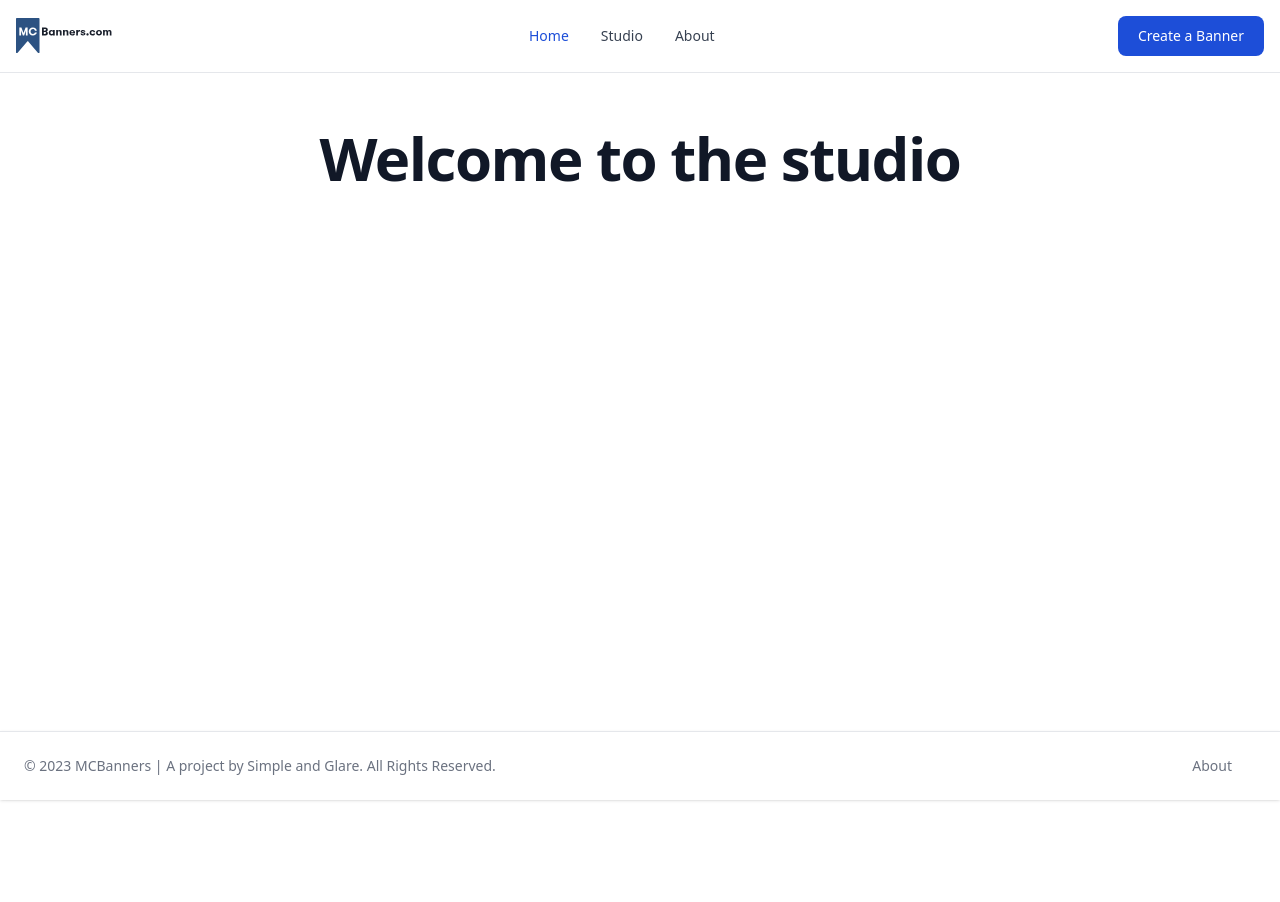
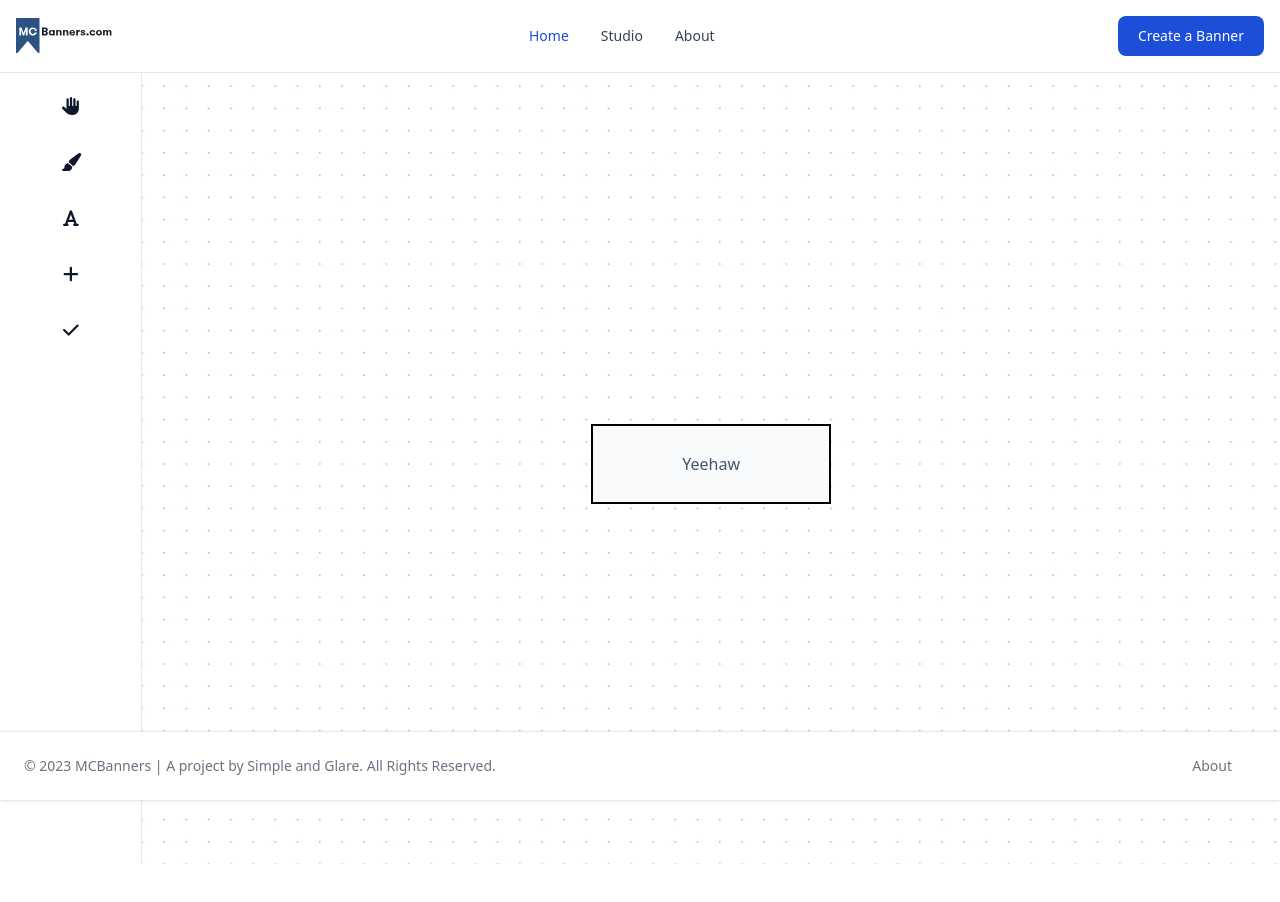
Before and after one commit to MCBanners/website-next, a Nuxt app: page /studio in a window 1280 px wide. Shown: the top 902 px of the page. Before the commit the page ends 800 px from the top, so only its background shows below. Built offline with nearby package versions, Linux system fonts and the light colour scheme.

Commit message:
quik designs

```diff
--- a/app.vue
+++ b/app.vue
@@ -1,7 +1,7 @@
 <template>
     <div>
-        <AppHeader />
+        <CoreStructureHeader />
         <NuxtPage />
-        <AppFooter />
+        <CoreStructureFooter />
     </div>
 </template>
--- a/components/AppHeader.vue
+++ b/components/core/structure/Header.vue
@@ -30,9 +30,9 @@
 
             <div class="items-center justify-between hidden w-full md:flex md:w-auto md:order-1" id="navbar-sticky">
                 <ul class="flex flex-col p-4 mt-4 border border-gray-100 rounded-lg bg-gray-50 md:flex-row md:space-x-8 md:mt-0 md:text-sm md:font-medium md:border-0 md:bg-white dark:bg-gray-800 md:dark:bg-gray-900 dark:border-gray-700">
-                    <li><NavbarLink path="/" text="Home" :active="true" /></li>
-                    <li><NavbarLink path="/studio" text="Studio" /></li>
-                    <li><NavbarLink path="/about" text="About" /></li>
+                    <li><CoreUtilNavbarLink path="/" text="Home" :active="true" /></li>
+                    <li><CoreUtilNavbarLink path="/studio" text="Studio" /></li>
+                    <li><CoreUtilNavbarLink path="/about" text="About" /></li>
                 </ul>
             </div>
         </div>
--- /dev/null
+++ b/components/studio/BannerContainer.vue
@@ -0,0 +1,5 @@
+<template>
+    <div class="flex justify-center items-center w-60 h-20 bg-slate-50 text-slate-600 border-2 border-black">
+        <p>Yeehaw</p>
+    </div>
+</template>
--- /dev/null
+++ b/components/studio/Canvas.vue
@@ -0,0 +1,12 @@
+<template>
+    <section id="canvas" class="flex w-screen justify-center items-center">
+        <StudioBannerContainer />
+    </section>
+</template>
+
+<style lang="scss">
+#canvas {
+    background: url('~/assets/image/pattern/studio/dot-grid.webp');
+    background-repeat: repeat;
+}
+</style>
--- /dev/null
+++ b/components/studio/Toolbar.vue
@@ -0,0 +1,22 @@
+<template>
+    <section class="flex flex-col items-center justify-start gap-y-7 py-7 text-lg bg-white text-slate-900 h-screen w-40 border-r border-r-gray-200">
+        <div class="move-tool">
+            <font-awesome-icon icon="fa-solid fa-hand" />
+        </div>
+        <div class="paint-tool">
+            <font-awesome-icon icon="fa-solid fa-paintbrush" />
+        </div>
+        <div class="text-tool">
+            <font-awesome-icon icon="fa-solid fa-font" />
+        </div>
+        <div class="component-tool">
+            <font-awesome-icon icon="fa-solid fa-plus" />
+        </div>
+        <div class="component-tool">
+            <font-awesome-icon icon="fa-solid fa-check" />
+        </div>
+    </section>
+</template>
+
+<style lang="scss">
+</style>
--- a/nuxt.config.ts
+++ b/nuxt.config.ts
@@ -6,5 +6,16 @@ export default defineNuxtConfig({
 
     typescript: {
         shim: false
-    }
+    },
+
+    components: [
+        { path: '~/components/core/structure', prefix: 'CoreStructure' },
+        { path: '~/components/core/util', prefix: 'CoreUtil' },
+        { path: '~/components/studio', prefix: 'Studio' },
+        '~/components'
+    ],
+
+    css: [
+        '@fortawesome/fontawesome-svg-core/styles.css'
+    ]
 })
--- a/package.json
+++ b/package.json
@@ -9,9 +9,13 @@
   },
   "devDependencies": {
     "@nuxtjs/tailwindcss": "^6.4.0",
-    "nuxt": "^3.1.2"
+    "nuxt": "^3.1.2",
+    "sass": "^1.61.0"
   },
   "dependencies": {
+    "@fortawesome/fontawesome-svg-core": "^6.4.0",
+    "@fortawesome/free-solid-svg-icons": "^6.4.0",
+    "@fortawesome/vue-fontawesome": "^3.0.3",
     "flowbite": "^1.6.3"
   }
 }
--- a/pages/studio.vue
+++ b/pages/studio.vue
@@ -1,9 +1,6 @@
 <template>
-    <section class="my-16 bg-white dark:bg-gray-900">
-        <div class="py-8 px-4 mx-auto max-w-screen-xl text-center lg:py-16 lg:px-12">
-            <h1 class="mb-8 text-4xl font-extrabold tracking-tight leading-none text-gray-900 md:text-5xl lg:text-6xl dark:text-white">
-                Welcome to the studio
-            </h1>
-        </div>
+    <section class="flex my-16 bg-white dark:bg-gray-900">
+        <StudioToolbar />
+        <StudioCanvas />
     </section>
 </template>
--- /dev/null
+++ b/plugins/fontawesome.js
@@ -0,0 +1,11 @@
+import { library, config } from '@fortawesome/fontawesome-svg-core'
+import { FontAwesomeIcon } from '@fortawesome/vue-fontawesome'
+import { fas } from '@fortawesome/free-solid-svg-icons'
+
+config.autoAddCss = false
+
+library.add(fas)
+
+export default defineNuxtPlugin((nuxtApp) => {
+  nuxtApp.vueApp.component('font-awesome-icon', FontAwesomeIcon, {})
+})
```
Also changed, not shown: assets/image/pattern/studio/dot-grid.webp (added), components/core/structure/Footer.vue (renamed from components/AppFooter.vue), components/core/util/NavbarLink.vue (renamed from components/NavbarLink.vue), 1 other file (tests, documents, lock files or other folders).
